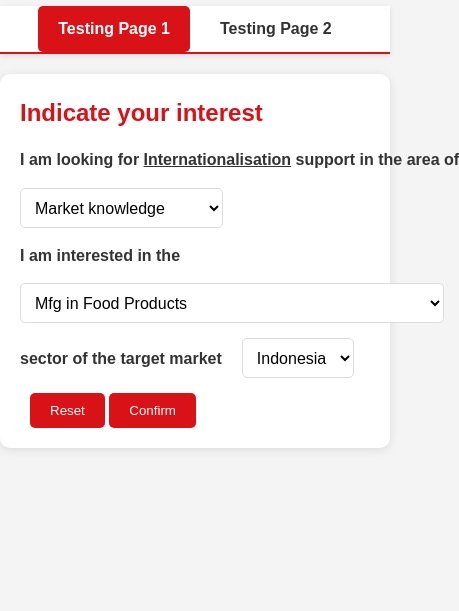
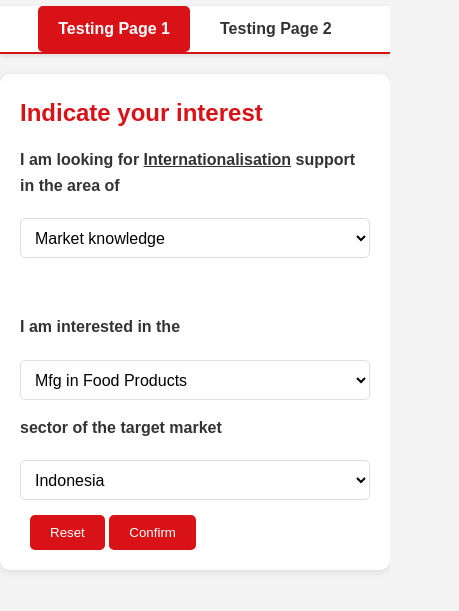
Before and after one commit to benchiatc/esgdigitalplatform, a plain HTML site: page index.html in a window 390 px wide. Shown: the part 65-676 px from the top of the page, 459 px wide, since content can reach past the window. Drawn offline with nearby package versions, Linux system fonts and the light colour scheme.

Commit message:
update
fix responsive label + MRA grant copy

```diff
--- a/styles.css
+++ b/styles.css
@@ -188,3 +188,21 @@ body {
 .reset-button:hover {
     background-color: #bbb;
 }
+
+/* Responsive Design */
+@media (max-width: 768px) {
+    .profile-config .dropdown-row {
+        display: grid; /* Use grid for better responsiveness */
+        grid-template-columns: 1fr; /* Stack items vertically */
+        gap: 15px; /* Keep spacing between items */
+    }
+
+    .profile-config label {
+        margin-bottom: 5px; /* Add spacing below the label */
+        white-space: normal; /* Allow text to wrap on smaller screens */
+    }
+
+    .profile-config select {
+        width: 100%; /* Ensure dropdown takes full width */
+    }
+}
```
Also changed, not shown: assets/masterlist_MRA.csv (+7 -7 lines).
